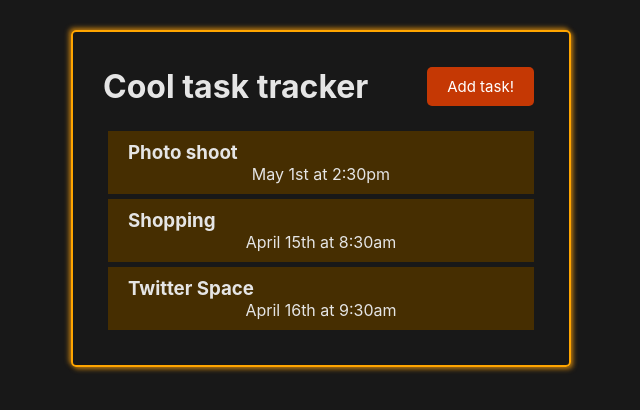
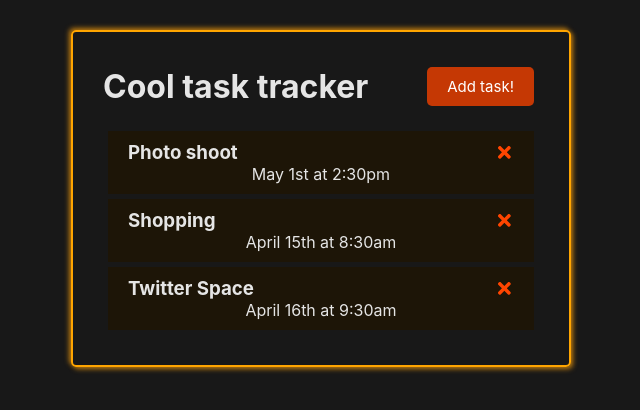
Before and after one commit to Yudai-creator/react-task-tracker-app, a React (Create React App) app: page / in a window 1280 px wide. Shown: the top 410 px of the page, without its empty margins (319-959 px from the left). Built offline with nearby package versions, Linux system fonts and the light colour scheme.

Commit message:
delete task functionality

```diff
--- a/src/App.js
+++ b/src/App.js
@@ -1,5 +1,6 @@
 import Header from "./components/HeaderApp";
 import Tasks from "./components/Tasks";
+import Button from "./components/ButtonApp";
 import { useState } from "react";
 
 function App() {
@@ -25,10 +26,23 @@
     }
 ]
     )
+
+
+  // Delete Task
+
+  const deleteTask = (id) => {
+    setTasks(tasks.filter((task) => task.id !== id))
+  }
+
   return (
     <div className="container">
       <Header title="Cool task tracker"/>
-      <Tasks tasks={tasks}/>
+      {tasks.length > 0 ? <Tasks tasks={tasks} onDelete={deleteTask}/> :
+      (<div>
+        <h3>No taks left, create a new one</h3>
+        <Button color='orangered' text='New Task'/>
+      </div>)
+      }
     </div>
   );
 }
--- a/src/components/TaskComp.js
+++ b/src/components/TaskComp.js
@@ -1,7 +1,11 @@
-const TaskComp = ({task}) => {
+import {FaTimes} from 'react-icons/fa'
+
+const TaskComp = ({task, onDelete}) => {
     return (
         <div className="task">
-            <h3>{task.text}</h3>
+            <h3>{task.text} <FaTimes style={{ color: 'orangered', cursor: 'pointer'}}
+                onClick={() => onDelete(task.id)}
+            /></h3>
             <p>{task.day}</p>
         </div>
      );
--- a/src/components/Tasks.js
+++ b/src/components/Tasks.js
@@ -1,10 +1,10 @@
 import TaskComp from "./TaskComp";
 
-const Tasks = ({tasks}) => {
+const Tasks = ({tasks, onDelete}) => {
     return (
         <div>
             {tasks.map((task) => (
-            <TaskComp key={task.id} task={task}/>
+            <TaskComp key={task.id} task={task} onDelete={onDelete}/>
             ))}
         </div>
      );
--- a/src/index.css
+++ b/src/index.css
@@ -69,7 +69,7 @@
 }
 
 .task{
-  background: rgb(70, 46, 1);
+  background: rgb(29, 21, 7);
   margin: 5px;
   padding: 10px 20px;
   cursor: pointer;
```
